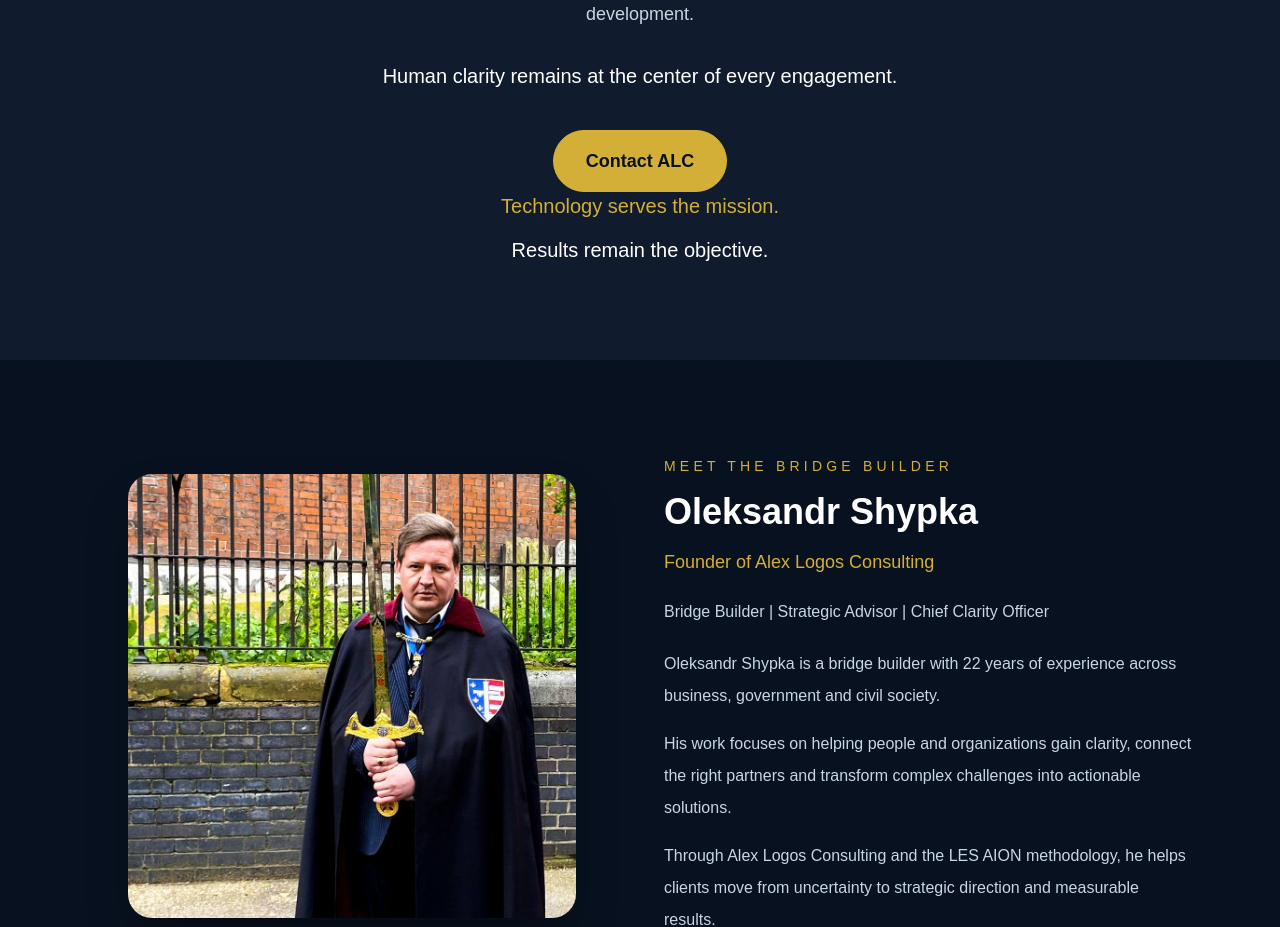
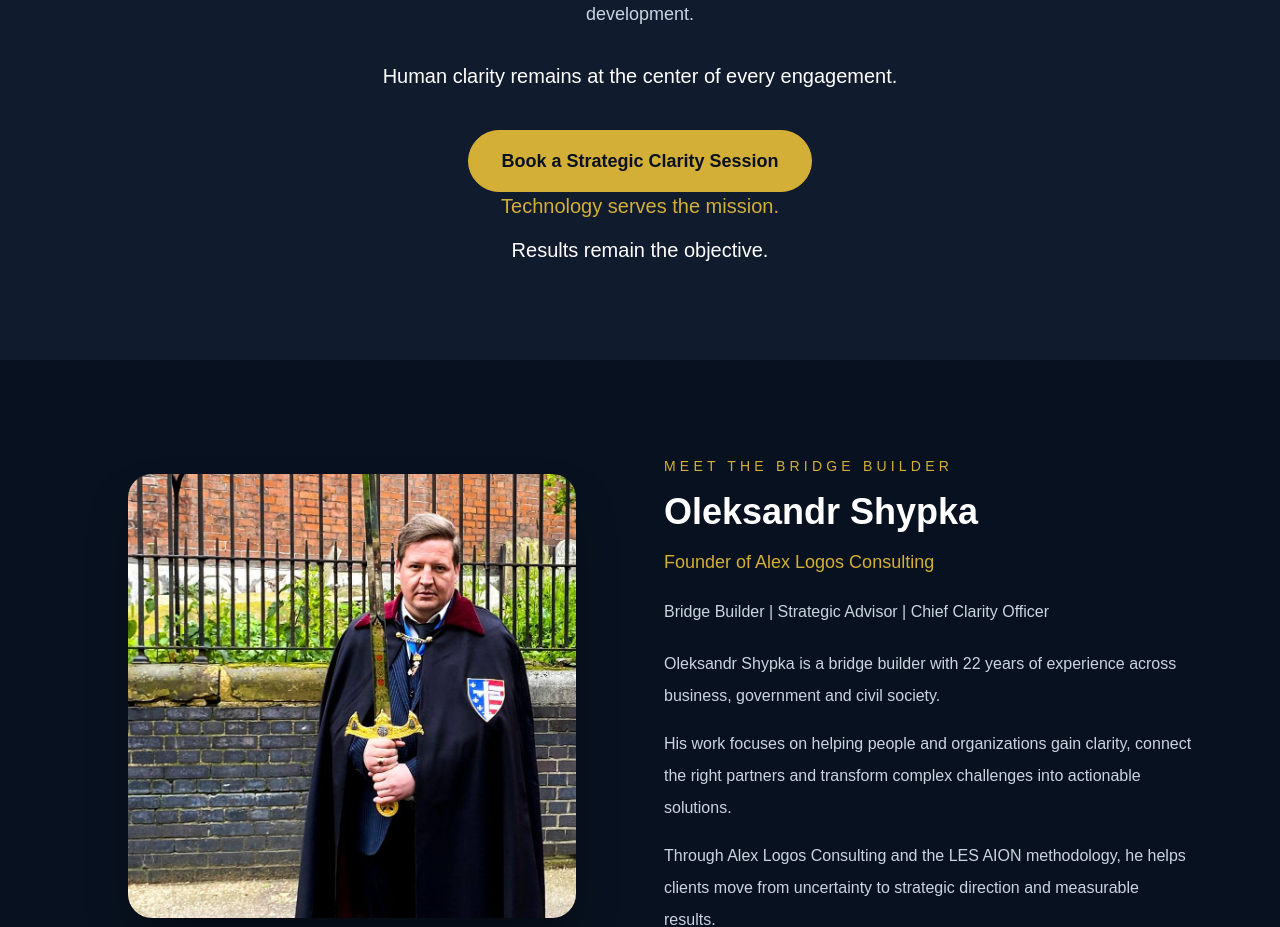
Before and after one commit to shypkaalex/alexlogos-consulting, a Next.js app: page / in a window 1280 px wide. Shown: the part 2220-3147 px from the top of the page. Built offline with nearby package versions, Linux system fonts and the light colour scheme.

Commit message:
Add Strategic Clarity Session CTA

```diff
--- a/app/page.tsx
+++ b/app/page.tsx
@@ -130,7 +130,7 @@ export default function Home() {
     rel="noopener noreferrer"
     className="inline-flex items-center rounded-full border border-[#D4AF37] bg-[#D4AF37] px-8 py-4 text-lg font-semibold text-[#08111F] transition hover:scale-105 hover:bg-[#E5C158]"
   >
-    Contact ALC
+    Book a Strategic Clarity Session
   </a>
 </div>
 
```
